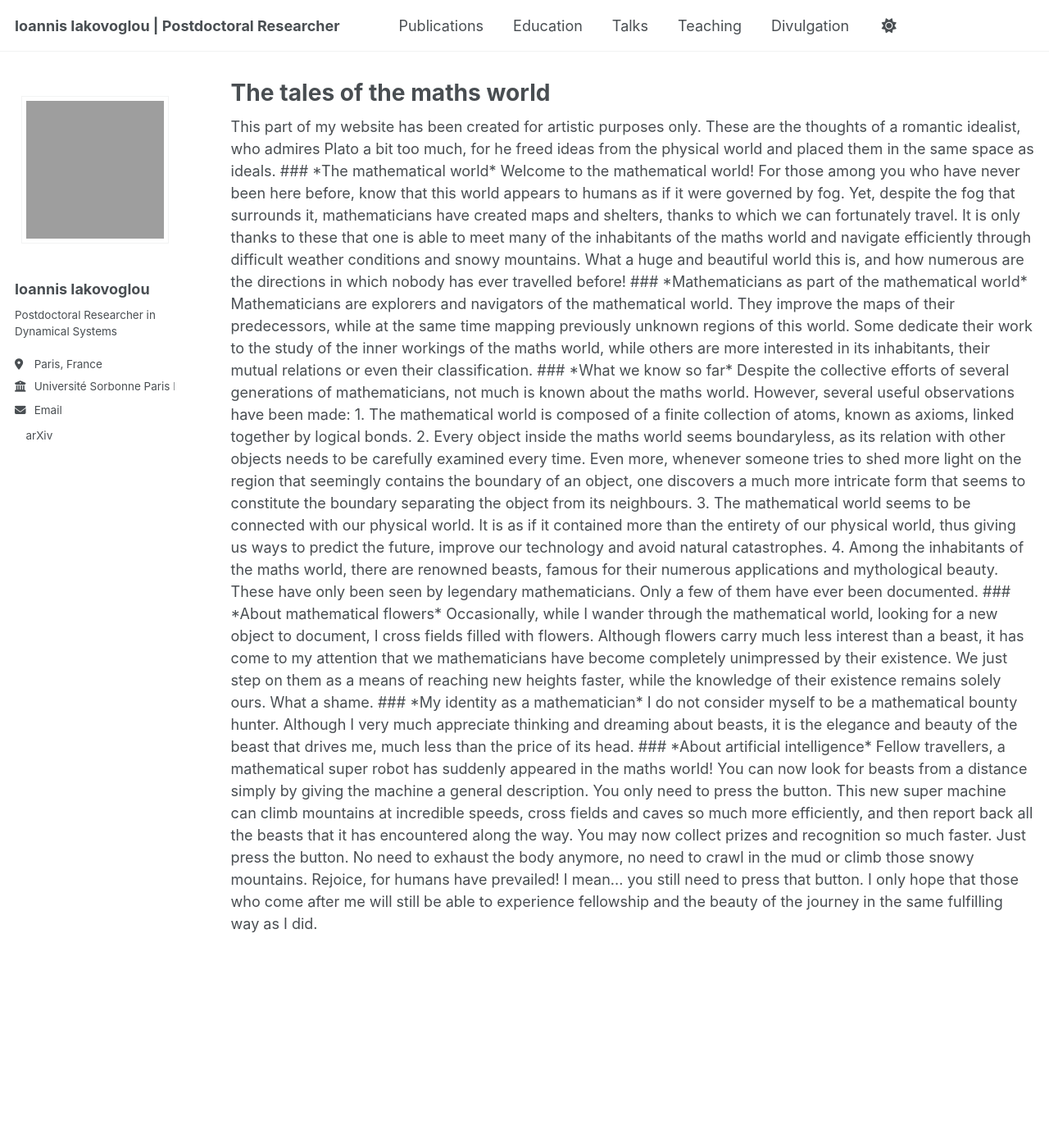
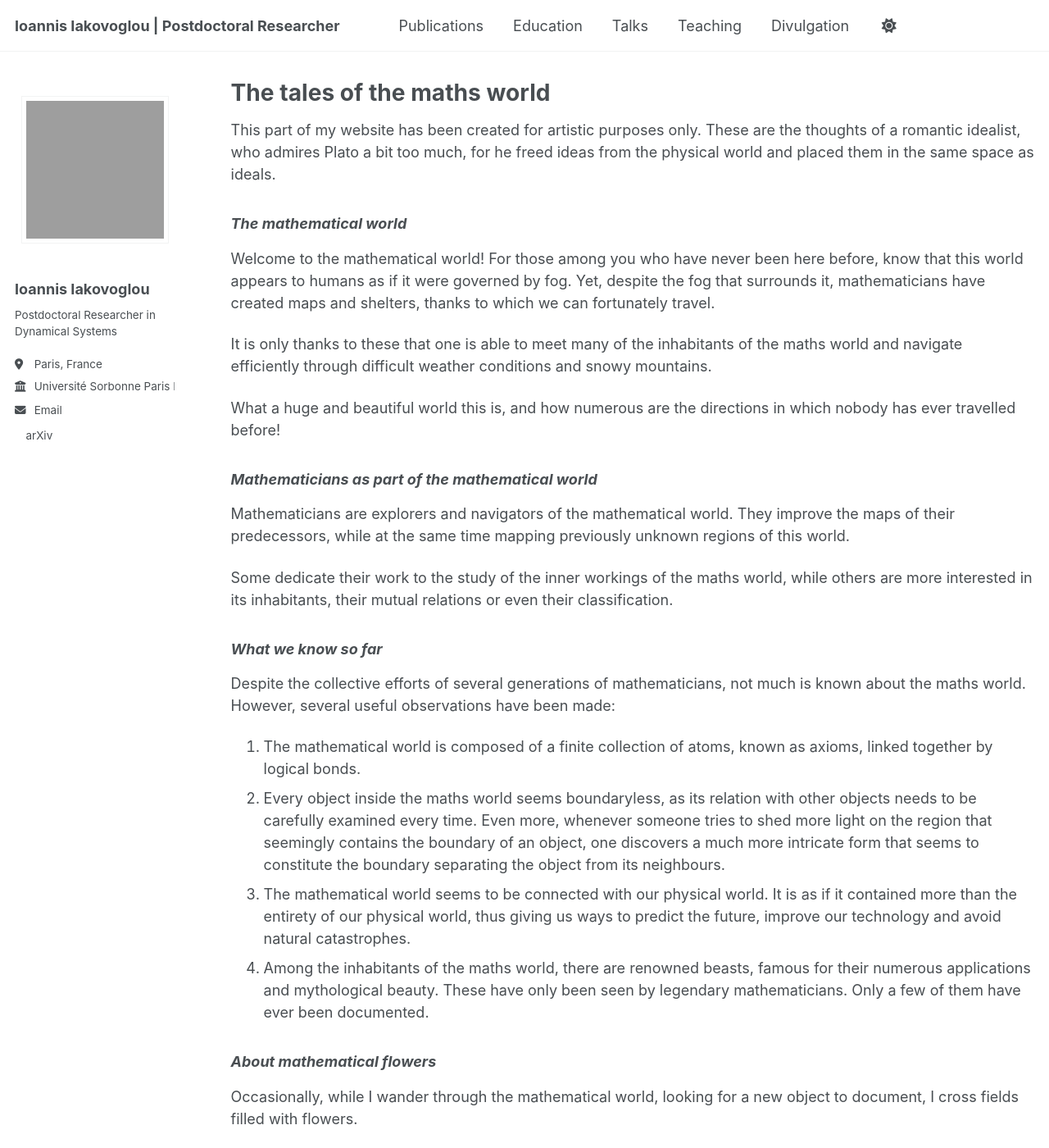
Before and after one commit to ioannisiakovoglou/ioannisiakovoglou.github.io, a Jekyll site: the page built from _pages/year-archive.html, in a window 1280 px wide and 1400 px high. Shown: the whole window at 82% size. Built offline with Jekyll 4.4.1, drawn with Linux system fonts in a browser that asks for light colours; a script bundle is joined from its source files by our own code; a style sheet for code colours, icons or effects is not loaded; some of the changed text lies outside the part shown.

Commit message:
Update year-archive.html with new content and structure

```diff
--- a/_pages/year-archive.html
+++ b/_pages/year-archive.html
@@ -3,61 +3,102 @@ layout: archive
 permalink: /year-archive/
 title: "The tales of the maths world"
 author_profile: true
-markdown: kramdown
 redirect_from:
   - /wordpress/blog-posts/
 ---
 
+<p>
 This part of my website has been created for artistic purposes only. These are the thoughts of a romantic idealist, who admires Plato a bit too much, for he freed ideas from the physical world and placed them in the same space as ideals.
+</p>
 
-### *The mathematical world*
+<h3><em>The mathematical world</em></h3>
 
+<p>
 Welcome to the mathematical world! For those among you who have never been here before, know that this world appears to humans as if it were governed by fog. Yet, despite the fog that surrounds it, mathematicians have created maps and shelters, thanks to which we can fortunately travel.
+</p>
 
+<p>
 It is only thanks to these that one is able to meet many of the inhabitants of the maths world and navigate efficiently through difficult weather conditions and snowy mountains.
+</p>
 
+<p>
 What a huge and beautiful world this is, and how numerous are the directions in which nobody has ever travelled before!
+</p>
 
-### *Mathematicians as part of the mathematical world*
+<h3><em>Mathematicians as part of the mathematical world</em></h3>
 
+<p>
 Mathematicians are explorers and navigators of the mathematical world. They improve the maps of their predecessors, while at the same time mapping previously unknown regions of this world.
+</p>
 
+<p>
 Some dedicate their work to the study of the inner workings of the maths world, while others are more interested in its inhabitants, their mutual relations or even their classification.
+</p>
 
-### *What we know so far*
+<h3><em>What we know so far</em></h3>
 
+<p>
 Despite the collective efforts of several generations of mathematicians, not much is known about the maths world. However, several useful observations have been made:
+</p>
 
-1. The mathematical world is composed of a finite collection of atoms, known as axioms, linked together by logical bonds.
+<ol>
+<li>
+The mathematical world is composed of a finite collection of atoms, known as axioms, linked together by logical bonds.
+</li>
 
-2. Every object inside the maths world seems boundaryless, as its relation with other objects needs to be carefully examined every time. Even more, whenever someone tries to shed more light on the region that seemingly contains the boundary of an object, one discovers a much more intricate form that seems to constitute the boundary separating the object from its neighbours.
+<li>
+Every object inside the maths world seems boundaryless, as its relation with other objects needs to be carefully examined every time. Even more, whenever someone tries to shed more light on the region that seemingly contains the boundary of an object, one discovers a much more intricate form that seems to constitute the boundary separating the object from its neighbours.
+</li>
 
-3. The mathematical world seems to be connected with our physical world. It is as if it contained more than the entirety of our physical world, thus giving us ways to predict the future, improve our technology and avoid natural catastrophes.
+<li>
+The mathematical world seems to be connected with our physical world. It is as if it contained more than the entirety of our physical world, thus giving us ways to predict the future, improve our technology and avoid natural catastrophes.
+</li>
 
-4. Among the inhabitants of the maths world, there are renowned beasts, famous for their numerous applications and mythological beauty. These have only been seen by legendary mathematicians. Only a few of them have ever been documented.
+<li>
+Among the inhabitants of the maths world, there are renowned beasts, famous for their numerous applications and mythological beauty. These have only been seen by legendary mathematicians. Only a few of them have ever been documented.
+</li>
+</ol>
 
-### *About mathematical flowers*
+<h3><em>About mathematical flowers</em></h3>
 
+<p>
 Occasionally, while I wander through the mathematical world, looking for a new object to document, I cross fields filled with flowers.
+</p>
 
+<p>
 Although flowers carry much less interest than a beast, it has come to my attention that we mathematicians have become completely unimpressed by their existence. We just step on them as a means of reaching new heights faster, while the knowledge of their existence remains solely ours.
+</p>
 
-What a shame.
+<p>What a shame.</p>
 
-### *My identity as a mathematician*
+<h3><em>My identity as a mathematician</em></h3>
 
+<p>
 I do not consider myself to be a mathematical bounty hunter. Although I very much appreciate thinking and dreaming about beasts, it is the elegance and beauty of the beast that drives me, much less than the price of its head.
+</p>
 
-### *About artificial intelligence*
+<h3><em>About artificial intelligence</em></h3>
 
+<p>
 Fellow travellers, a mathematical super robot has suddenly appeared in the maths world!
+</p>
 
+<p>
 You can now look for beasts from a distance simply by giving the machine a general description. You only need to press the button.
+</p>
 
+<p>
 This new super machine can climb mountains at incredible speeds, cross fields and caves so much more efficiently, and then report back all the beasts that it has encountered along the way.
+</p>
 
+<p>
 You may now collect prizes and recognition so much faster. Just press the button.
+</p>
 
+<p>
 No need to exhaust the body anymore, no need to crawl in the mud or climb those snowy mountains. Rejoice, for humans have prevailed! I mean... you still need to press that button.
+</p>
 
+<p>
 I only hope that those who come after me will still be able to experience fellowship and the beauty of the journey in the same fulfilling way as I did.
+</p>
```
